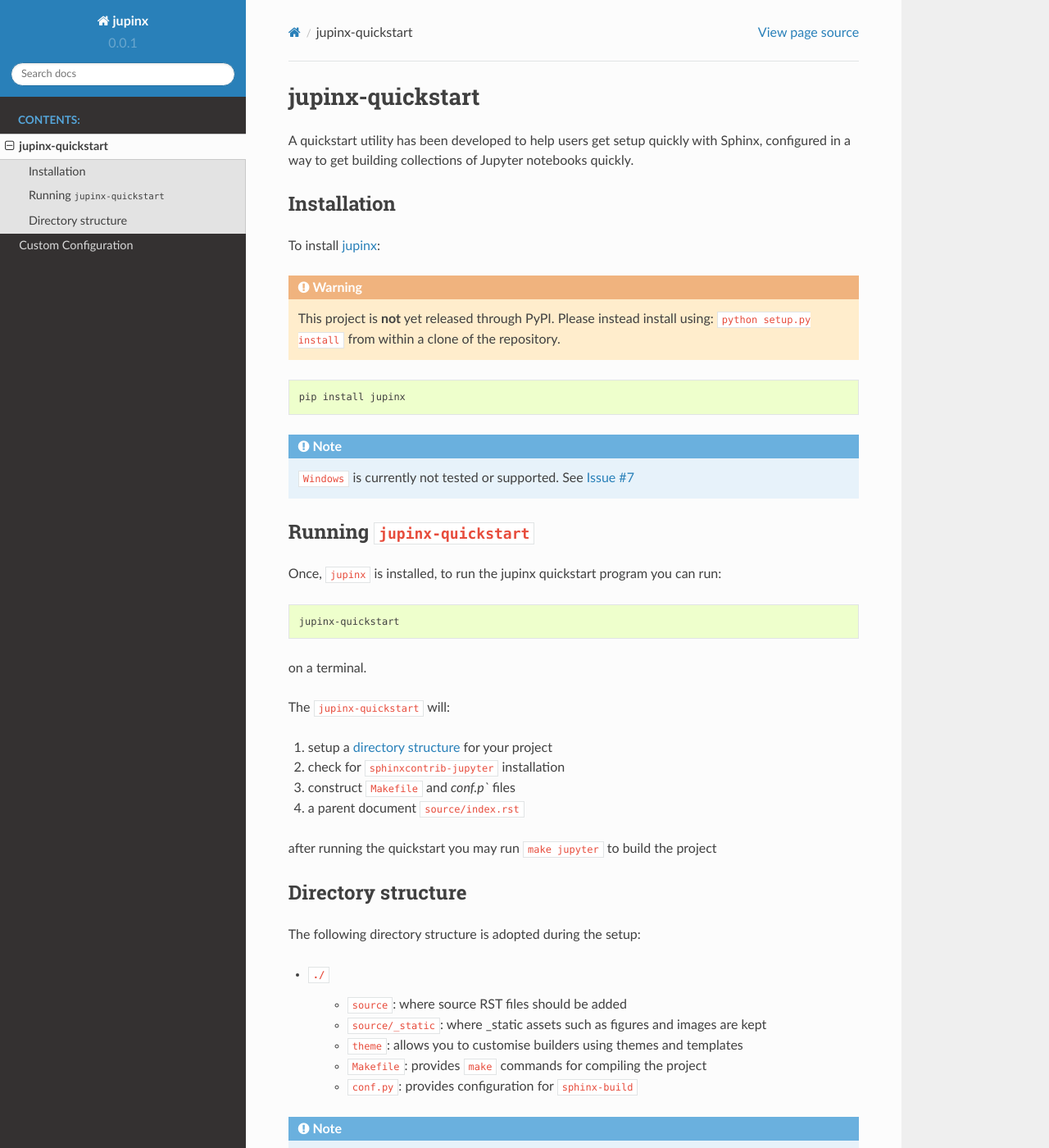
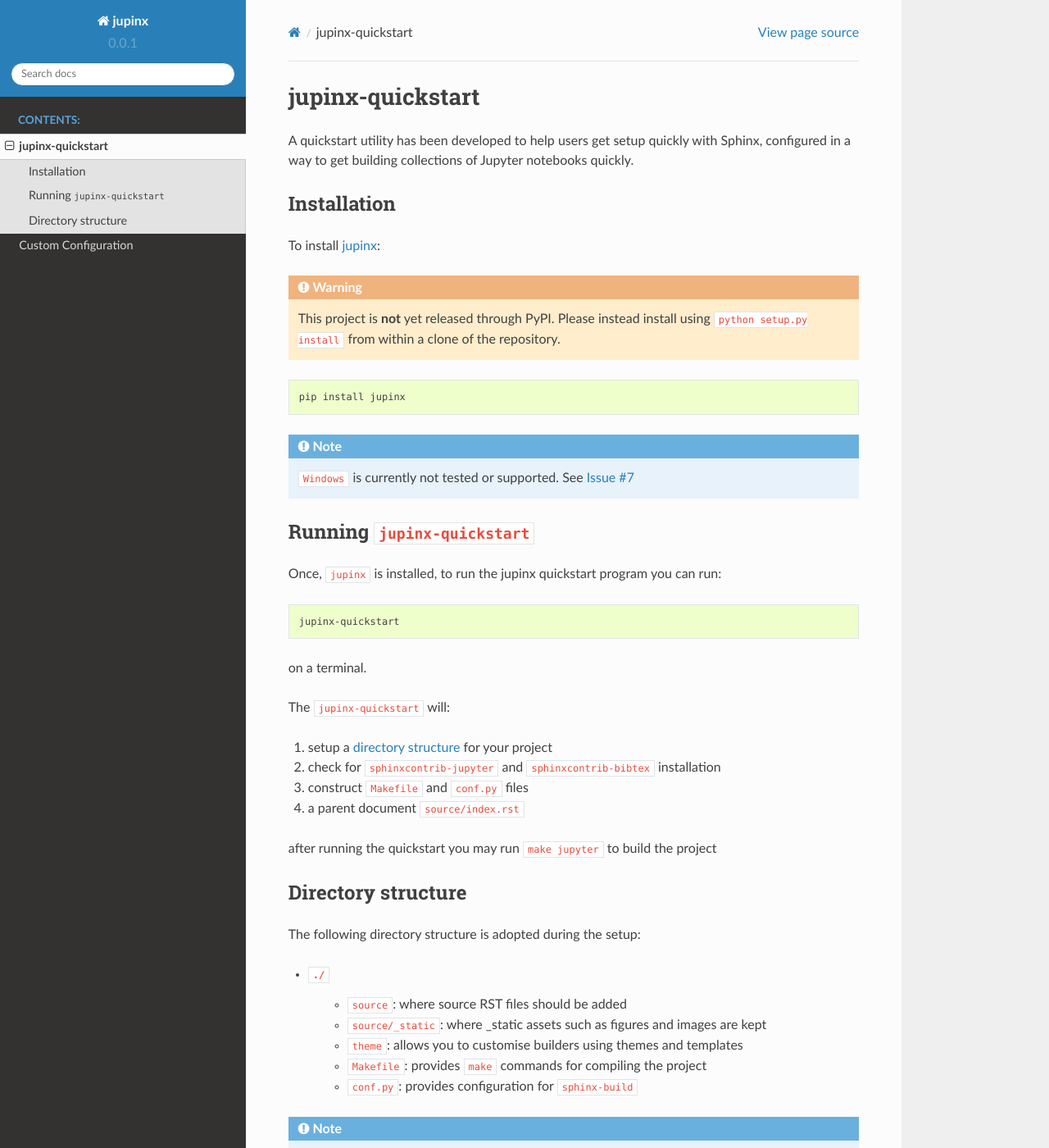
Before and after one commit to QuantEcon/jupinx, a Sphinx documentation site: the page built from docs/quickstart.rst, in a window 1280 px wide and 1400 px high. Shown: the whole window at 82% size. Built offline with Sphinx 7.4.7 and the Read the Docs theme 2.0.0, drawn with Linux system fonts in a browser that asks for light colours; some of the changed text lies outside the part shown.

Commit message:
minor fixes

```diff
--- a/docs/quickstart.rst
+++ b/docs/quickstart.rst
@@ -41,8 +41,8 @@
 The ``jupinx-quickstart`` will:
 
 #. setup a `directory structure <Directory_structure>`_ for your project
-#. check for ``sphinxcontrib-jupyter`` installation
-#. construct ``Makefile`` and `conf.p`` files
+#. check for ``sphinxcontrib-jupyter`` and ``sphinxcontrib-bibtex`` installation
+#. construct ``Makefile`` and ``conf.py`` files
 #. a parent document ``source/index.rst``
 
 after running the quickstart you may run ``make jupyter`` to build the project
```
Also changed, not shown: other parts of docs/quickstart.rst (+4 -2 lines).
